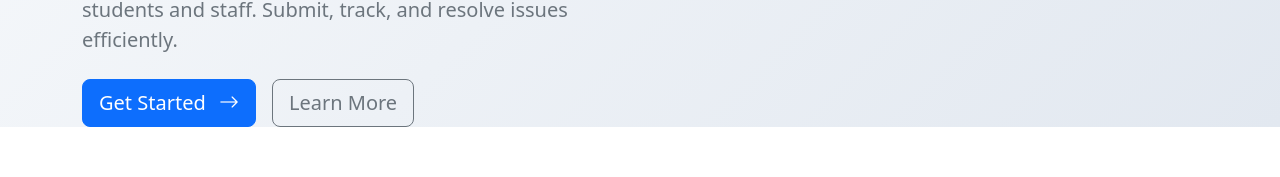
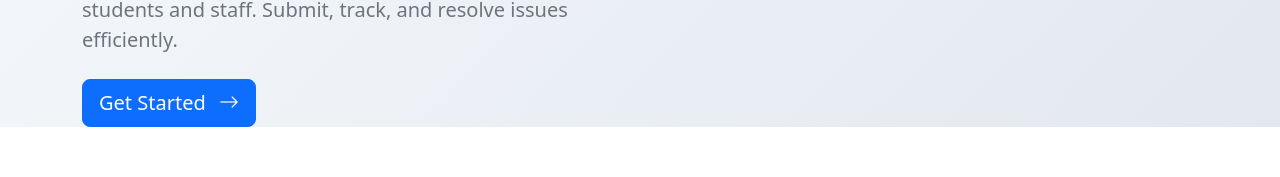
Before and after one commit to sanjanaupputuri/FeedbackManagementSystem, a React (Create React App) app in the folder client/: page / in a window 1280 px wide. Shown: the part 408-585 px from the top of the page. Built offline with nearby package versions, Linux system fonts and the light colour scheme; no server answers.

Commit message:
removed learnmore icon

```diff
--- a/client/src/pages/Landing.jsx
+++ b/client/src/pages/Landing.jsx
@@ -68,9 +68,6 @@ const Landing = () => {
               <div className="d-flex gap-3 animate-fade-in" style={{ animationDelay: '0.2s' }}>
                 <Link to="/register" className="btn btn-primary btn-lg">
                   Get Started <i className="bi bi-arrow-right ms-2"></i>
-                </Link>
-                <Link to="/about" className="btn btn-outline-secondary btn-lg">
-                  Learn More
                 </Link>
               </div>
             </div>
```
